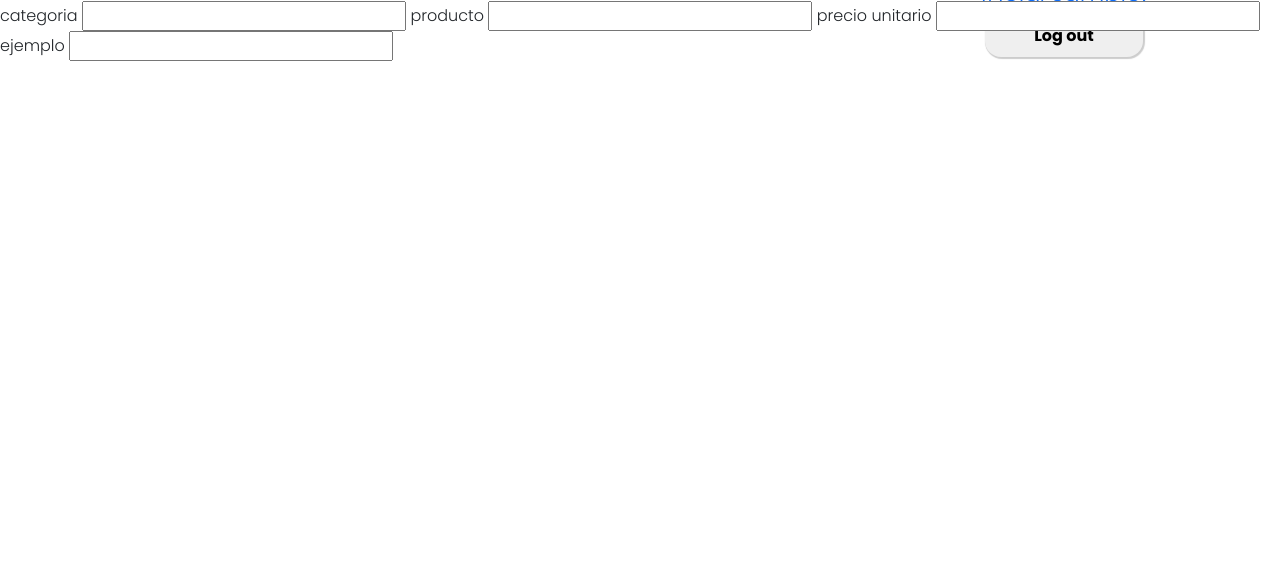
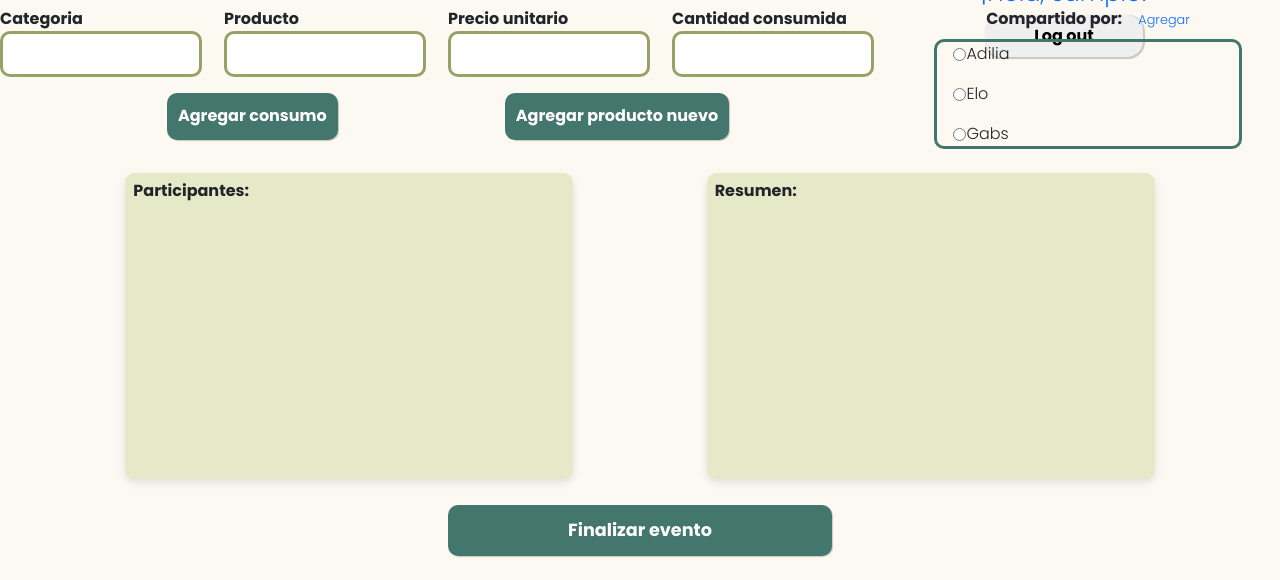
Before and after one commit to GabsCrisp/fifty-fifty, a Flask app: page /consumo_evento in a window 1280 px wide. Shown: the part 220-800 px from the top of the page. Run offline with Flask 3, Linux system fonts and the light colour scheme; the visitor is signed in with stand-in values (Sample User, id 1); some libraries are stand-ins or nearby versions.

Commit message:
static de consumo_Eventos

```diff
--- a/static/styles_consumo_evento.css
+++ b/static/styles_consumo_evento.css
@@ -16,6 +16,8 @@
 body {
     margin: 0;
     font-family: 'poppins-light';
+    background-color: #FBF9F1;
+
 
 }
 
@@ -89,7 +91,6 @@ h3 {
     font-family: 'poppins-bold';
 }
 
-
 #usuario_imagen {
 
     height: 50px;
@@ -151,3 +152,161 @@ h3 {
     }
 
 }
+
+/*Vista general de usuario*/
+main{
+    height: 60vh;
+    width: 100%;
+    display: flex;
+    flex-direction: column;
+}
+
+h1{
+    margin-bottom: 0.6em;
+}
+
+.inputs
+{
+    width: 70%;
+}
+.info{
+    display: flex;
+    justify-content: space-between;
+    margin-bottom: 1em;
+}
+.consumos{
+    display: flex;
+    flex: row;
+    justify-content: space-evenly;
+}
+.add
+{
+    margin-left: 1em;
+    font-size: 0.8rem;
+}
+.container-label{
+    display: flex;
+    flex-direction: column;
+}
+
+.container-label label{
+    font-size: 1em;
+    font-family: "poppins-bold";
+    background-color: ;
+}
+
+.shared-by{
+    text-align: center;
+    font-size: 1em;
+    font-family: "poppins-bold";
+}
+
+.container-label .input{
+    border: 3px solid #97A265;
+    border-radius: 10px;
+    padding: 8px;
+    outline: none;
+    width: auto;
+    font-family: 'poppins-light';
+    width: 90%;
+}
+.botones_consumo
+{
+    display: flex;
+    justify-content: space-evenly;
+    align-items: center;
+}
+.botones_consumo button{
+    margin-top: 1em;
+    width: auto;
+    background-color: #43766C;
+    border-radius: 10px;
+    border: none;
+    box-shadow: 1px 1px 1px rgba(0, 0, 0, 0.2);
+    justify-content: center;
+    padding: 0.7em;
+    text-decoration: none;
+    color: white;
+    font-family: 'poppins-bold';
+    top: 1em;
+}
+.participants
+{
+    width: 30%;
+}
+
+.resumenes
+{
+    width: 100%;
+    height: 100%;
+    display: flex;
+    justify-content: space-evenly;
+}
+.participantes_resumen
+{
+    background-color: #e5e9c8;
+    border-radius: 10px;
+    box-shadow: 0 4px 8px rgba(0, 0, 0, 0.1);
+    margin: 0.5em;
+    width: 35%;
+}
+
+.cuenta_resumen
+{
+    background-color: #e5e9c8;
+    border-radius: 10px;
+    box-shadow: 0 4px 8px rgba(0, 0, 0, 0.1);
+    margin: 0.5em;
+    width: 35%;
+}
+.button-container
+{
+    display:flex;
+    justify-content: center;
+    align-items: center;
+
+}
+.finalizar-evento
+{
+    margin-top: 1em;
+    width: 30%;
+    background-color: #43766C;
+    border-radius: 10px;
+    border: none;
+    box-shadow: 1px 1px 1px rgba(0, 0, 0, 0.2);
+    justify-content: center;
+    padding: 0.7em;
+    text-decoration: none;
+    color: white;
+    font-family: 'poppins-bold';
+    top: 1em;
+    font-size: 1.1em;
+}
+.resumenes h2{
+    font-size: 1em;
+}
+.nombre_participante, .participants
+{
+    display: flex;
+    justify-content: center;
+    align-items: center;
+}
+
+.nombre_participante{
+    margin-left: 1em;
+}
+
+.participants
+{
+    flex-direction: column;
+    gap: 0.5em;
+}
+.participants-checkbox
+{
+    display: flex;
+    align-items: flex-start;
+    border-radius: 10px;
+    border: 3px solid #43766C;
+    width: 80%;
+    gap: 1em;
+}
--- a/static/styles_eventos.css
+++ b/static/styles_eventos.css
@@ -96,6 +96,7 @@ main {
 body {
     margin: 0;
     min-height: 100vh;
+    background-color: #FBF9F1;
 }
 form
 {
--- a/static/styles_participantes.css
+++ b/static/styles_participantes.css
@@ -15,6 +15,7 @@
 body {
     margin: 0;
     font-family: 'poppins-light';
+    background-color: #FBF9F1;
 
 }
 h1{
--- a/templates/consumo_evento.html
+++ b/templates/consumo_evento.html
@@ -22,28 +22,60 @@
     <section class="info">
         <div class="inputs">
             <div class="consumos">
-            <label for="">categoria</label>
-            <input type="text">
-            <label for="">producto</label>
-            <input type="text">
-            <label for="">precio unitario</label>
-            <input type="text">
-            <label for="">ejemplo</label>
-            <input type="text">
+                <div class="container-label">
+                    <label for="">Categoria</label>
+                    <input type="text" class =  "input">
+                </div>
+                <div class="container-label">
+                    <label for="">Producto</label>
+                    <input type="text" class =  "input">
+                </div>
+                <div class="container-label">
+                    <label for="">Precio unitario</label>
+                    <input type="text" class ="input">
+                </div>
+                <div class="container-label">
+                    <label for="">Cantidad consumida</label>
+                    <input type="text" class = "input">
+                </div>
             </div>
             <div class="botones_consumo">
-
+                <button>Agregar consumo</button>
+                <button>Agregar producto nuevo</button>
             </div>
         </div>
         <div class="participants">
-
+            <label for="" class="shared-by">Compartido por: <span class="add"><a href="">Agregar</a></span></label>
+            <form class = "participants-checkbox">
+                <div class = "nombre_participante">
+                    <input type="radio">
+                    <label for="">Adilia</label>
+                </div>
+                <div class = "nombre_participante">
+                    <input type="radio">
+                    <label for="">Elo</label>
+                </div>
+                <div class = "nombre_participante">
+                    <input type="radio">
+                    <label for="">Gabs</label>
+                </div>
+            </form>
         </div>
     </section>
     <section class="resumenes">
-
+        <div class="participantes_resumen">
+            <h2>Participantes:</h2>
+            <ul>
+            </ul>
+        </div>
+        <div class = "cuenta_resumen">
+            <h2>Resumen:</h2>
+            <ul>
+            </ul>
+        </div>
     </section>
 </main>
 <div class="button-container">
-
+    <button class = "finalizar-evento">Finalizar evento</button>
 </div>
 {% endblock %}
```
Lines whose indentation alone changed are shown as unchanged.
